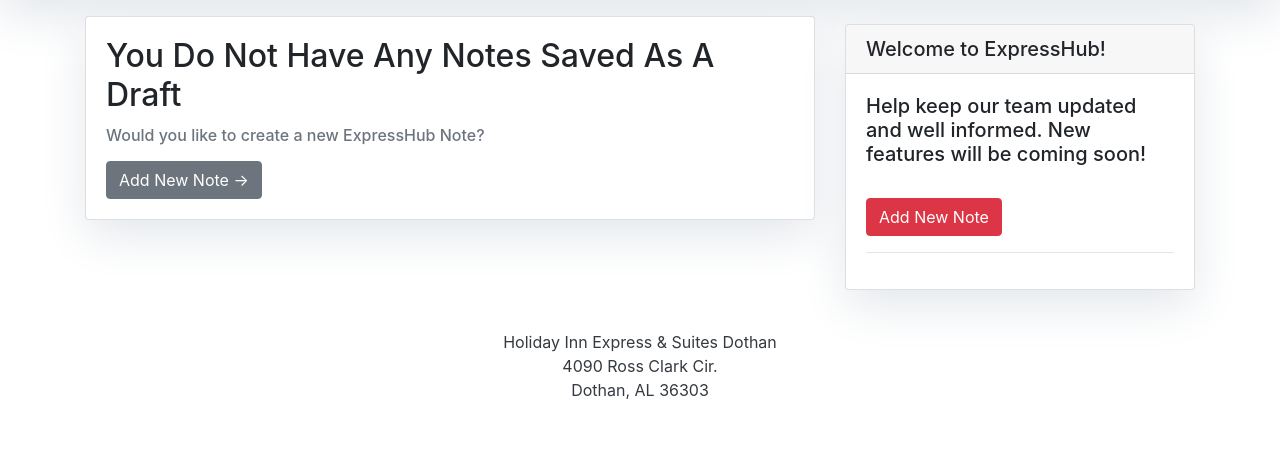
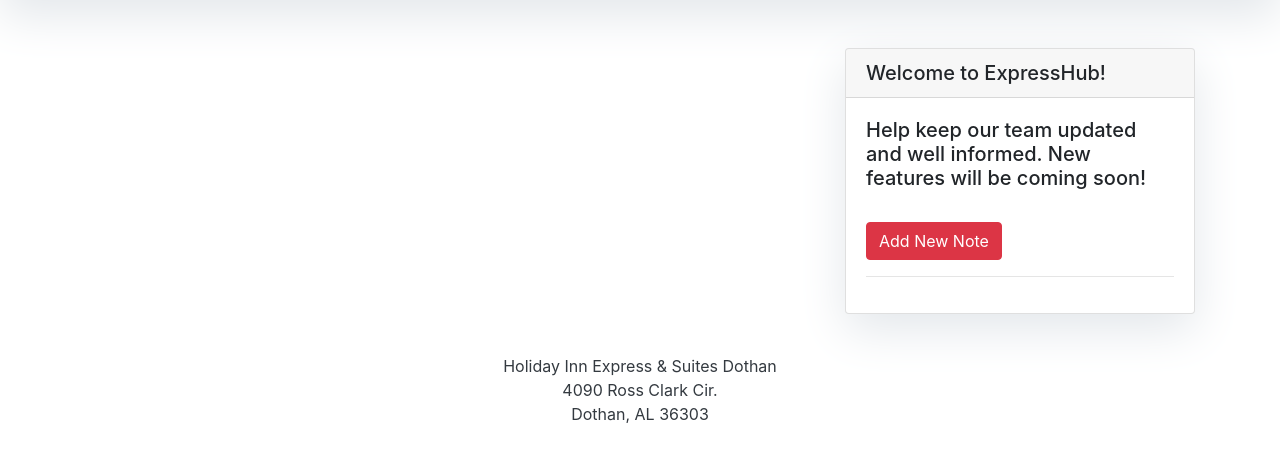
Before and after one commit to wallscreet/expresshub, a Django app: page /drafts/ in a window 1280 px wide. Shown: the part 167-629 px from the top of the page. Run offline with Django 3.2, Linux system fonts and the light colour scheme; the visitor is signed in with stand-in values (Sample User, id 1); data that the repository does not hold is empty; some libraries are stand-ins or nearby versions.

Commit message:
removed for empty on drafts

```diff
--- a/templates/drafts.html
+++ b/templates/drafts.html
@@ -20,12 +20,11 @@
 
 {% if user.is_authenticated %}
 
-    <div class="container">
+    <div class="container"><br/>
       <div class="row">
 
         <!-- Blog Entries Column -->
         <div class="col-md-8 mt-3 left">
-          {% if post in post_list %}
           {% for post in post_list %}
               {% if user.id == post.author.id %}
                   <div class="card mb-4">
@@ -44,18 +43,6 @@
                   </div>
               {% endif %}
           {% endfor %}
-          {% else %}
-            <div class="card mb-4">
-                    <div class="card-body">
-                      <h2 class="card-title">You Do Not Have Any Notes Saved As A Draft</h2>
-                        <p class="card-text text-muted h6">Would you like to create a new ExpressHub Note?</p>
-
-                      <p class="card-text"></p>
-                      <a href="{% url 'add_post' %}" class="btn btn-secondary">Add New Note &rarr;</a>
-
-                    </div>
-            </div>
-          {% endif %}
 
         </div>
         {% block sidebar %}
--- a/templates/home.html
+++ b/templates/home.html
@@ -45,7 +45,6 @@
 
               </div>
           {% endfor %}
-
         </div>
         {% block sidebar %}
         {% include 'sidebar.html' %}
```
Lines whose indentation alone changed are shown as unchanged.
